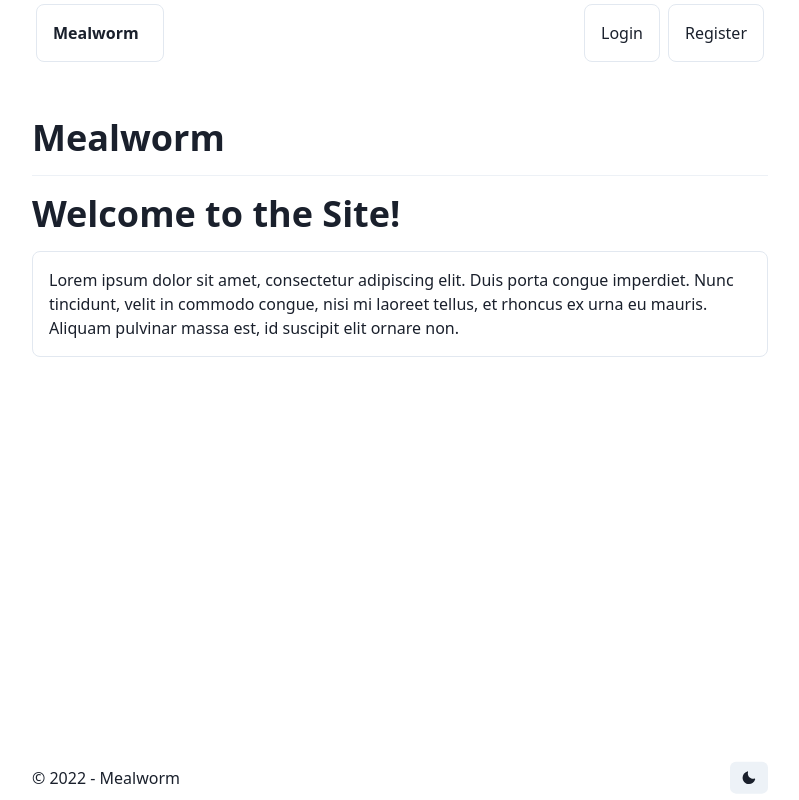
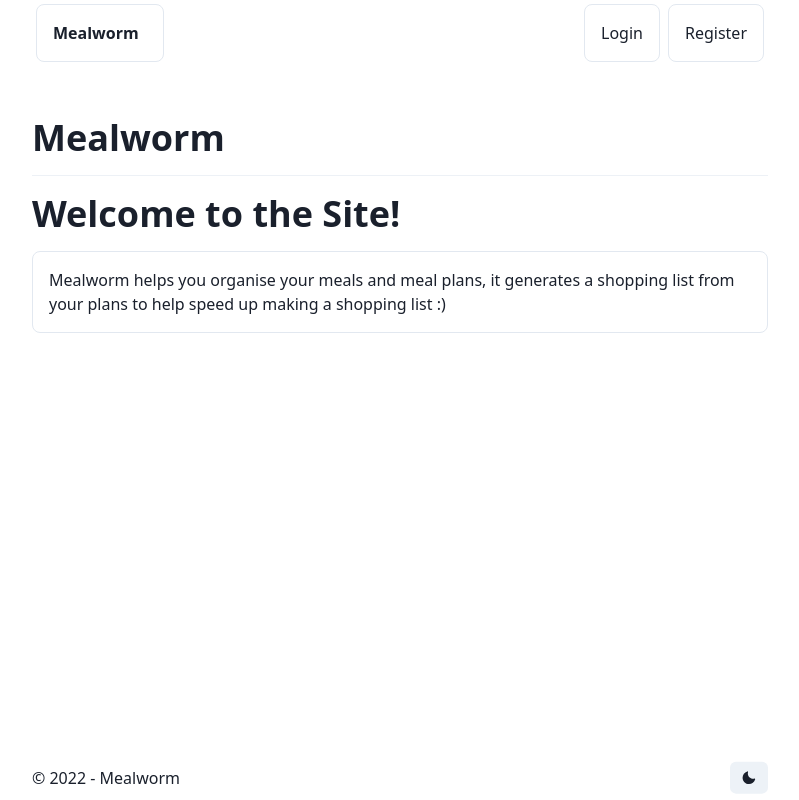
Before and after one commit to kaineyb/Mealworm_Frontend, a React (Create React App) app: page / in a window 1280 px wide. Shown: the whole page, without its empty margins (240-1039 px from the left). Built offline with nearby package versions, Linux system fonts and the light colour scheme.

Commit message:
removed extra button from userp and updated hero

```diff
--- a/src/components/hero.jsx
+++ b/src/components/hero.jsx
@@ -12,10 +12,9 @@ class Hero extends Component {
           <Heading as="h2">Welcome to the Site!</Heading>
 
           <Box borderWidth="1px" borderRadius="lg" p={4} my={4}>
-            Lorem ipsum dolor sit amet, consectetur adipiscing elit. Duis porta
-            congue imperdiet. Nunc tincidunt, velit in commodo congue, nisi mi
-            laoreet tellus, et rhoncus ex urna eu mauris. Aliquam pulvinar massa
-            est, id suscipit elit ornare non.
+            {config.siteName} helps you organise your meals and meal plans, it
+            generates a shopping list from your plans to help speed up making a
+            shopping list :)
           </Box>
         </header>
       </section>
--- a/src/components/user/userProfile.jsx
+++ b/src/components/user/userProfile.jsx
@@ -32,15 +32,6 @@ function UserProfile(props) {
     }
     getUser();
   }, []);
-
-  function setStores() {
-    const array1 = [
-      { id: 99990, name: "Boris Johnson" },
-      { id: 99991, name: "Kaine Bruce" },
-      { id: 99992, name: "Lucy Clarke" },
-    ];
-    context.setData("stores", array1);
-  }
 
   return (
     <Box>
@@ -82,7 +73,6 @@ function UserProfile(props) {
           width={"100%"}
         >
           <Button onClick={context.updateData}>Reload Data from Server</Button>
-          <Button onClick={setStores}>Set Stores to Faux Data</Button>
         </Flex>
       </Box>
     </Box>
--- a/src/theme.js
+++ b/src/theme.js
@@ -13,24 +13,8 @@ const fonts = {
 };
 
 const components = {
-  Table: {
-    variants: {
-      striped: {
-        tr: {
-          _odd: {
-            background: "red.500",
-            borderColor: "red.500",
-            borderBottomWidth: 5,
-          },
-          _even: {
-            background: "green.500",
-            borderBottom: "green.500",
-          },
-        },
-      },
-    },
-  },
+  Link: { baseStyle: { _focus: { boxShadow: "none" } } },
 };
 
-const theme = extendTheme({ config, fonts, colors });
+const theme = extendTheme({ config, fonts, colors, components });
 export default theme;
```
